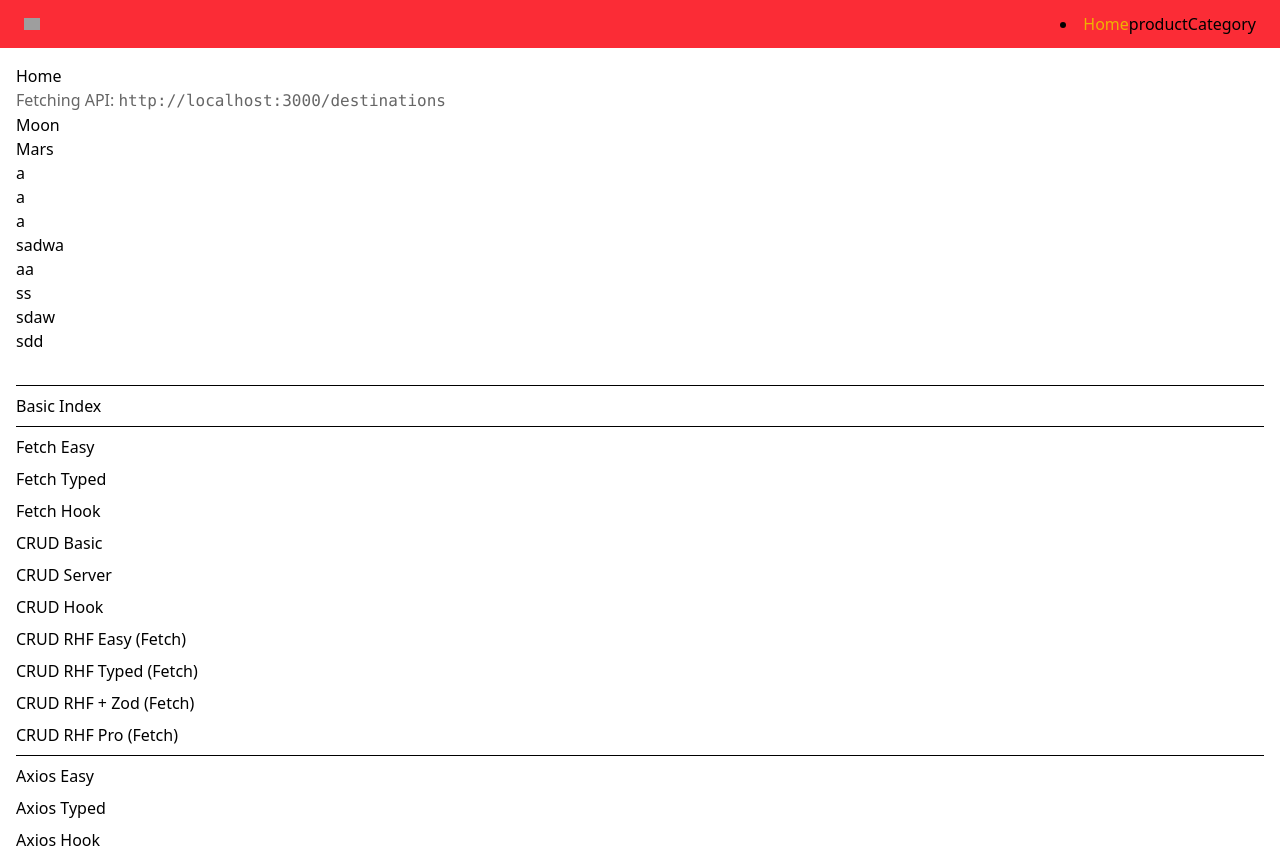
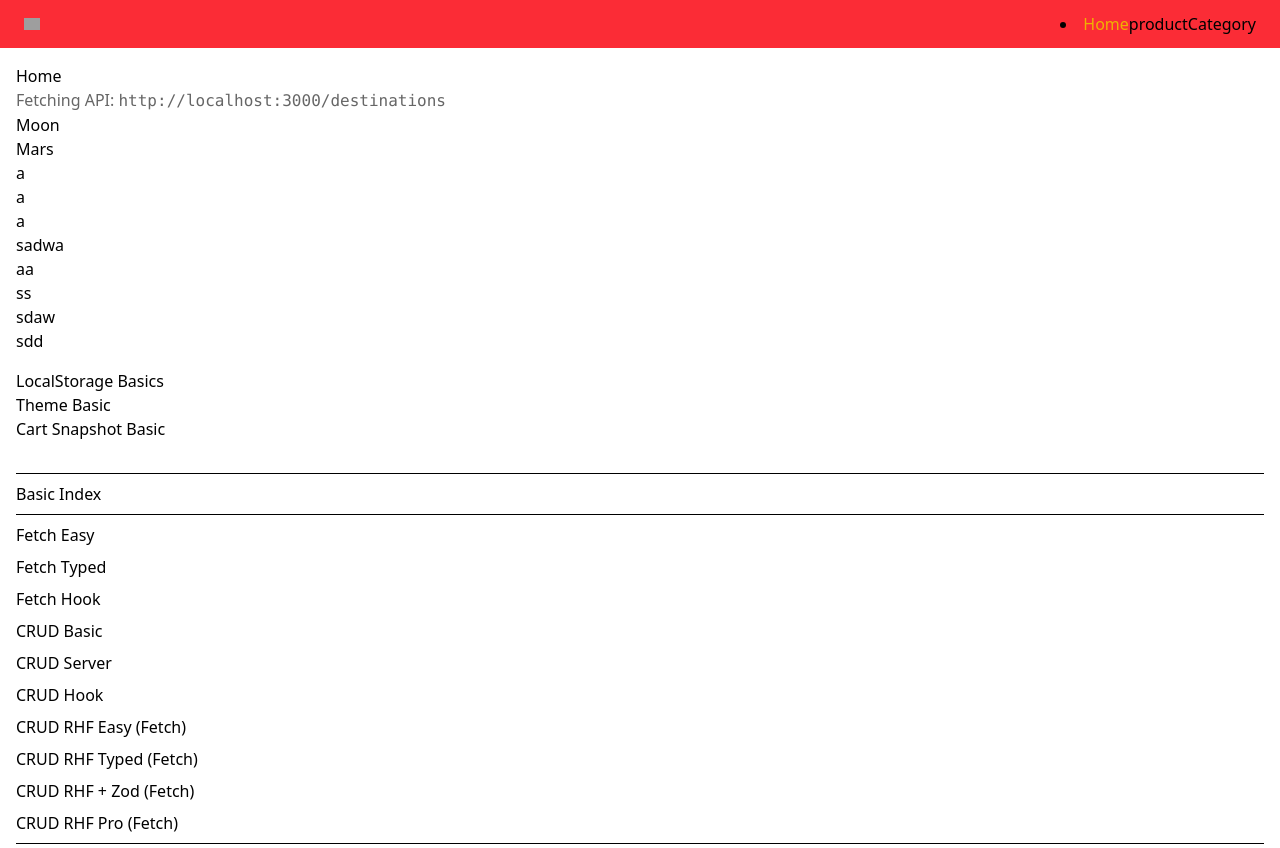
Before and after one commit to FanX0/react-ts-basic, a React (Vite) app: page / in a window 1280 px wide. Shown: the top 848 px of the page. Built offline with nearby package versions, Linux system fonts and the light colour scheme; data requests are answered from the project's data file; grey boxes are pictures that could not be loaded.

Commit message:
feat(home): add links to LocalStorage Theme and Cart basic pages

```diff
--- a/src/pages/Home.tsx
+++ b/src/pages/Home.tsx
@@ -1,4 +1,5 @@
 import { useEffect, useState } from "react";
+import { Link } from "react-router";
 import { listDestinations } from "@/services/api";
 import type { Destination } from "@/types/destination";
 
@@ -42,11 +43,21 @@ const Home = () => {
       {loading && <p>Loading...</p>}
       {error && <p style={{ color: "red" }}>Error: {error}</p>}
       {!loading && !error && (
-        <ul>
-          {destinations.map((d) => (
-            <li key={String((d as any).id ?? d.name)}>{d.name}</li>
-          ))}
-        </ul>
+        <>
+          <ul>
+            {destinations.map((d) => (
+              <li key={String((d as any).id ?? d.name)}>{d.name}</li>
+            ))}
+          </ul>
+
+          <div style={{ marginTop: "1rem" }}>
+            <h3>LocalStorage Basics</h3>
+            <ul>
+              <li><Link to="/local-basic-theme">Theme Basic</Link></li>
+              <li><Link to="/local-basic-cart">Cart Snapshot Basic</Link></li>
+            </ul>
+          </div>
+        </>
       )}
     </div>
   );
```
